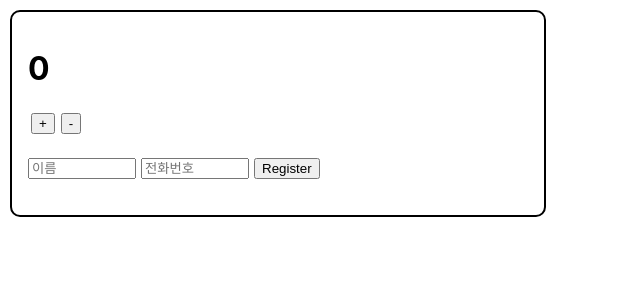
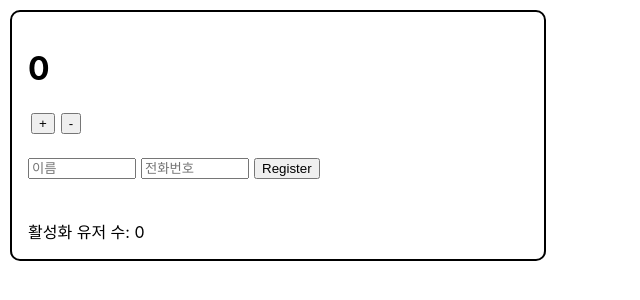
Before and after one commit to kau96kim/react-study, a React (Create React App) app: page / in a window 1280 px wide. Shown: the top 300 px of the page, without its empty margins (0-640 px from the left). Built offline with nearby package versions, Linux system fonts and the light colour scheme.

Commit message:
useMemo 를 사용하여 연산한 값 재사용하기

```diff
--- a/src/UserList.js
+++ b/src/UserList.js
@@ -1,4 +1,8 @@
-import React, { useEffect } from 'react';
+import React, { useEffect, useMemo } from 'react';
+
+function CountActiveUsers(users) {
+  return users.filter(user => user.active).length;
+}
 
 function User({ user, onRemove, onToggle }) {
   const activeStyle = {
@@ -6,13 +10,13 @@ function User({ user, onRemove, onToggle }) {
     cursor: "pointer"
   };
 
-  useEffect(() => {
-    alert("정보 등록 완료");
+  // useEffect(() => {
+  //   alert("정보 등록 완료");
 
-    return () => {
-      alert("정보 삭제 완료");
-    };
-  }, []);
+  //   return () => {
+  //     alert("정보 삭제 완료");
+  //   };
+  // }, []);
 
   return (
     <div>
@@ -26,6 +30,8 @@ function User({ user, onRemove, onToggle }) {
 }
 
 function UserList( {users, onRemove, onToggle} ) {
+  const count = useMemo(() => CountActiveUsers(users), [users]);
+
   return (
     <div>
       {
@@ -33,6 +39,8 @@ function UserList( {users, onRemove, onToggle} ) {
           return (<User user={user} key={user.id} onRemove={onRemove} onToggle={onToggle} />)
         })
       }
+      <br/>
+      <div>활성화 유저 수: {count}</div>
     </div>
   );
 }
```
